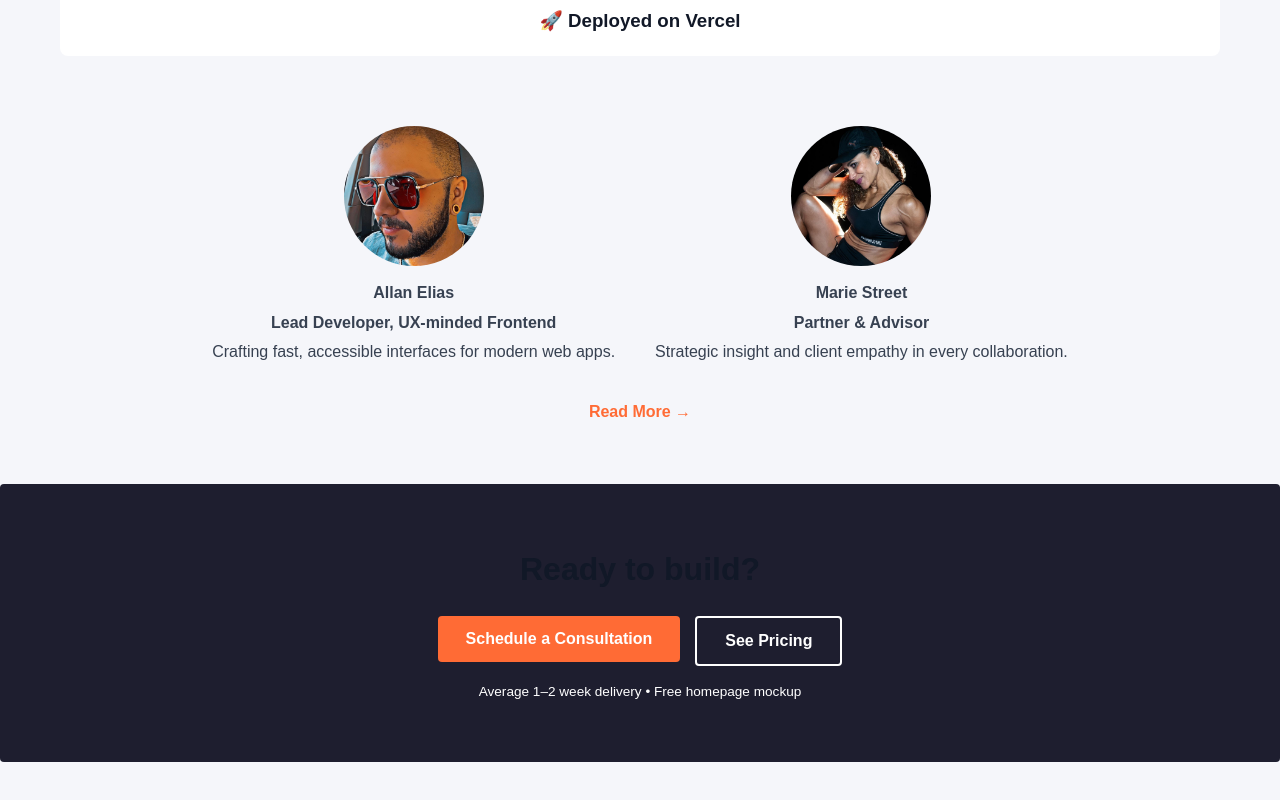
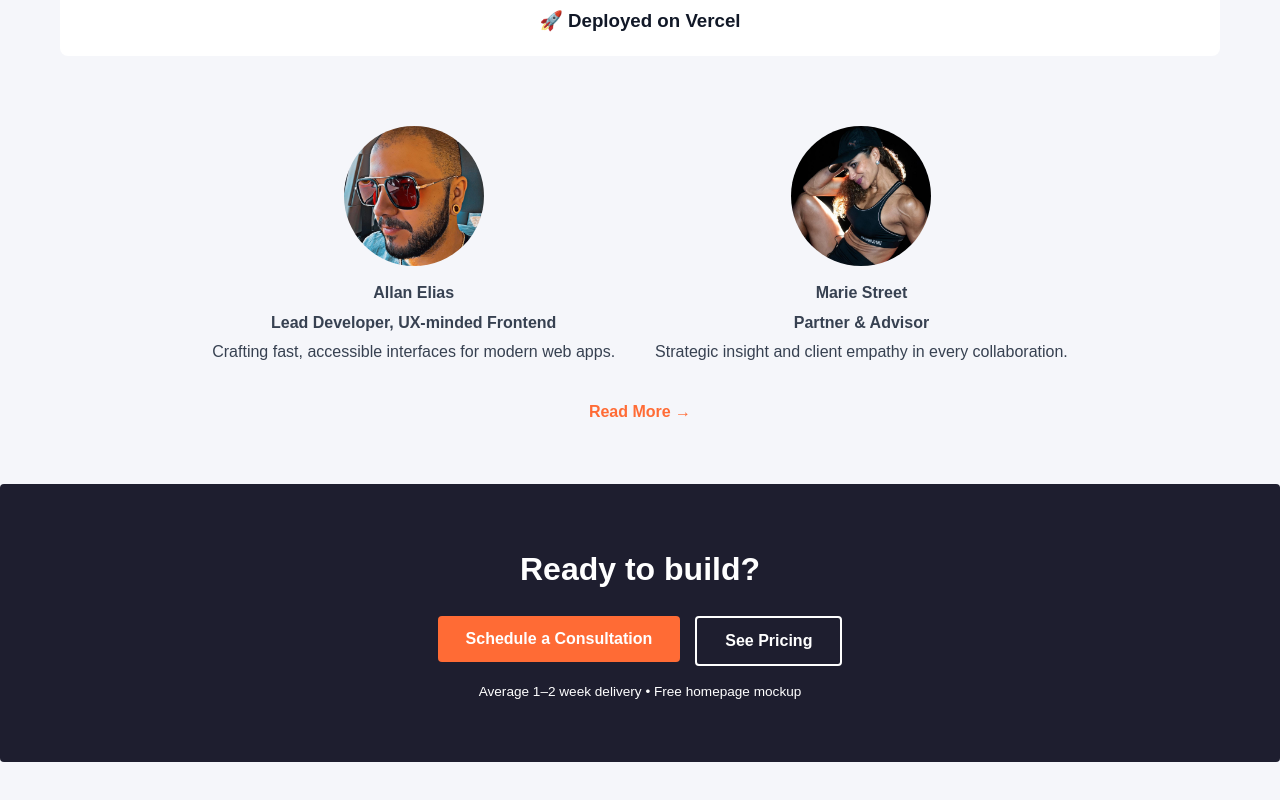
Before and after one commit to EliasAllan/Portfolio2025, a React (Vite) app in the folder client/: page / in a window 1280 px wide. Shown: the part 784-1584 px from the top of the page. Built offline with nearby package versions, Linux system fonts and the light colour scheme.

Commit message:
pallete changed

```diff
--- a/client/src/styles/home.css
+++ b/client/src/styles/home.css
@@ -188,6 +188,7 @@
   .footer-cta h2 {
     font-size: 2rem;
     margin-bottom: 20px;
+    color: White;
   }
 
   .footer-buttons {
```
